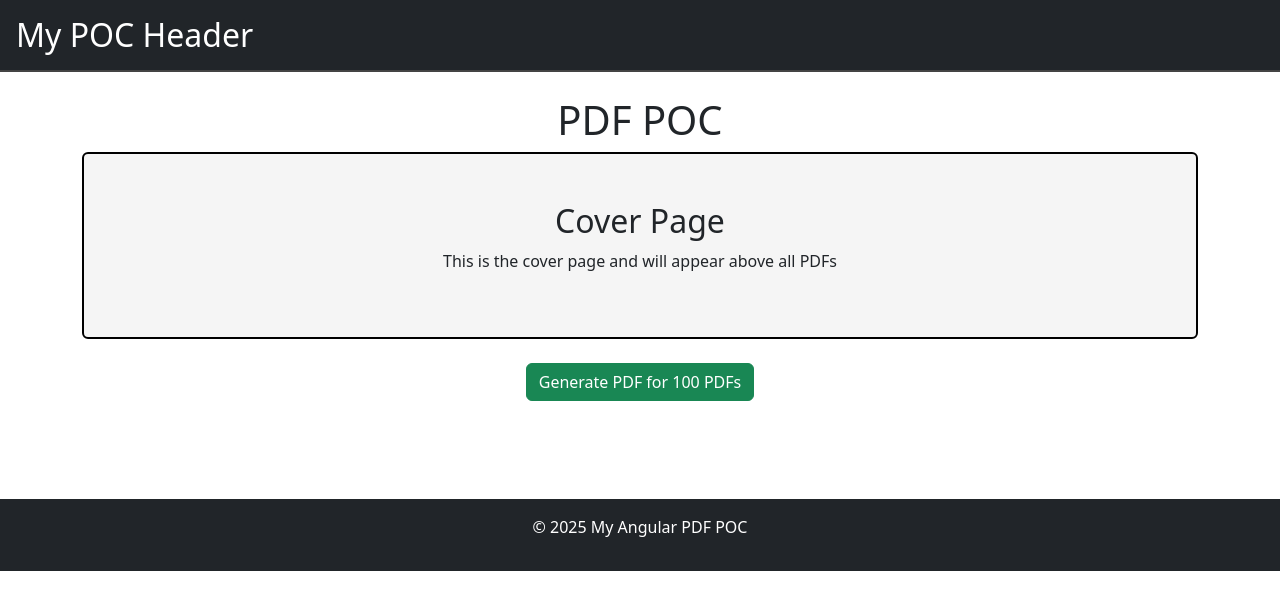
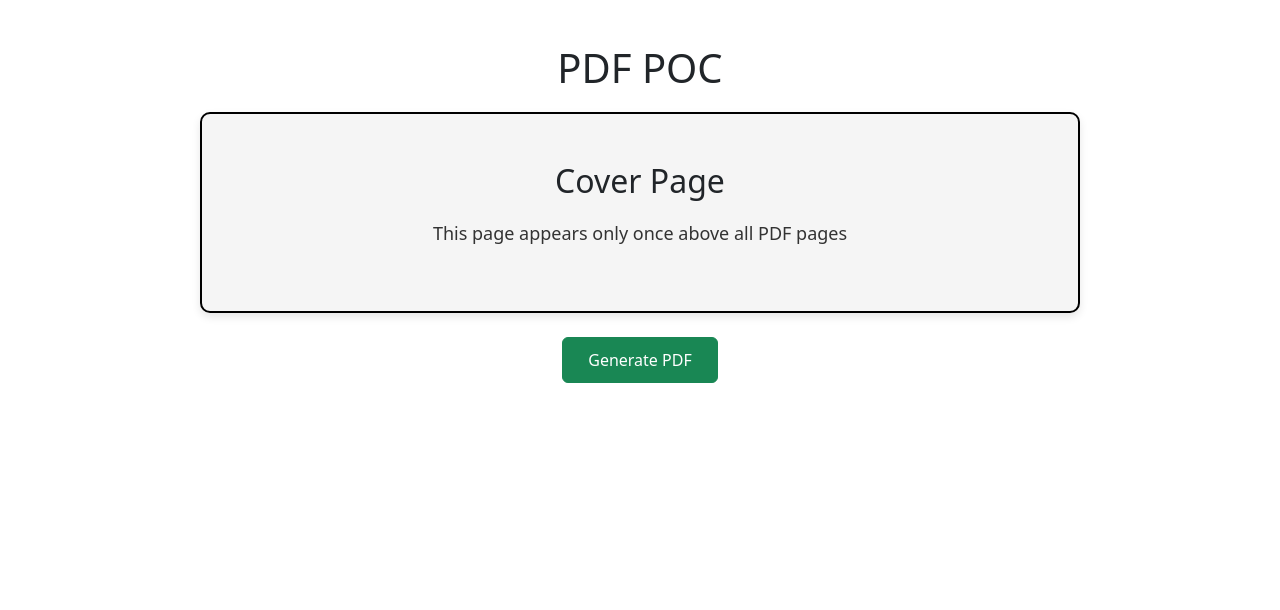
Before and after one commit to taneshag/pdf-poc, an Angular app: page / in a window 1280 px wide. Shown: the top 610 px of the page. Built offline with nearby package versions, Linux system fonts and the light colour scheme.

Commit message:
watermark cdn updated

```diff
--- a/src/app/app.css
+++ b/src/app/app.css
@@ -1,10 +1,35 @@
+/* General container spacing */
+.container {
+  padding: 20px;
+  padding-bottom: 50px;
+}
+
+/* Cover page box styling */
 .cover-box {
   border: 2px solid #000;
   background: #f5f5f5;
-  border-radius: 6px;
+  border-radius: 10px;
+  padding: 80px 40px;
+  margin: 20px auto;
+  width: 80%;
+  box-shadow: 0 4px 8px rgba(0, 0, 0, 0.1);
+  text-align: center;
+}
+
+/* Headings inside cover page */
+.cover-box h2 {
+  font-size: 32px;
   margin-bottom: 20px;
 }
 
-.container {
-  padding-bottom: 50px;
+.cover-box p {
+  font-size: 18px;
+  line-height: 1.5;
+  color: #333;
 }
+
+/* Button spacing */
+button.btn {
+  padding: 10px 25px;
+  font-size: 16px;
+}
--- a/src/app/app.html
+++ b/src/app/app.html
@@ -1,19 +1,15 @@
-<app-header></app-header>
-
 <div class="container mt-4">
   <h1 class="text-center">{{ title() }}</h1>
 
-  <!-- Cover Page -->
+  <!-- Cover Page content -->
   <div id="cover-page" class="cover-box text-center p-5 mb-4">
     <h2>Cover Page</h2>
-    <p>This is the cover page and will appear above all PDFs</p>
+    <p>This page appears only once above all PDF pages</p>
   </div>
 
   <div class="text-center mt-4">
     <button class="btn btn-success" (click)="generatePDF()">
-      Generate PDF for 100 PDFs
+      Generate PDF
     </button>
   </div>
 </div>
-
-<app-footer></app-footer>
--- a/src/app/app.ts
+++ b/src/app/app.ts
@@ -1,16 +1,11 @@
 import { Component, signal } from '@angular/core';
 import jsPDF from 'jspdf';
-import html2canvas from 'html2canvas';
-import { Header } from './header/header';
-import { Footer } from './footer/footer';
-import { CoverPage } from './cover-page/cover-page';
 
 @Component({
   selector: 'app-root',
   templateUrl: './app.html',
   styleUrls: ['./app.css'],
-  standalone: true,
-  imports: [Header, Footer, CoverPage]
+  standalone: true
 })
 export class App {
   title = signal('PDF POC');
@@ -22,23 +17,37 @@ export class App {
     const pageWidth = doc.internal.pageSize.getWidth();
     const pageHeight = doc.internal.pageSize.getHeight();
 
+    // Load watermark image from CDN
+    const watermark = await this.loadImage('https://cdn.testbook.com/article2pdf/v1/tb-logo-highres.png');
+
     // --- COVER PAGE ---
-    const coverElement = document.getElementById('cover-page')!;
-    const coverCanvas = await html2canvas(coverElement);
-    const coverImg = coverCanvas.toDataURL('image/png');
-    doc.addImage(coverImg, 'PNG', 0, 0, pageWidth, pageHeight);
+    const coverHeaderHeight = 80;
+    const coverFooterHeight = 60;
 
-    // Add watermark on cover page
-    this.addWatermark(doc, 'SAMPLE WATERMARK');
+    // Cover background color
+    doc.setFillColor(52, 152, 219); // Blue
+    doc.rect(0, 0, pageWidth, pageHeight, 'F');
 
-    // --- ADD 10 CONTENT PAGES WITH HEADER, FOOTER, WATERMARK ---
-    const numberOfPages = 10;
+    // Cover title
+    doc.setFontSize(30);
+    doc.setTextColor(255, 255, 255);
+    doc.text('COVER PAGE TITLE', pageWidth / 2, pageHeight / 2 - 20, { align: 'center' });
+
+    // Cover subtitle
+    doc.setFontSize(16);
+    doc.text('This is the subtitle of the cover page', pageWidth / 2, pageHeight / 2 + 20, { align: 'center' });
+
+    // Cover watermark (full original size)
+    this.addWatermark(doc, watermark.data, watermark.width, watermark.height);
+
+    // --- CONTENT PAGES ---
+    const numberOfPages = 3; // Example: 3 content pages
     for (let i = 1; i <= numberOfPages; i++) {
       doc.addPage();
 
       // HEADER
       const headerHeight = 50;
-      doc.setFillColor(52, 152, 219); // Blue header
+      doc.setFillColor(52, 152, 219);
       doc.rect(0, 0, pageWidth, headerHeight, 'F');
       doc.setFontSize(14);
       doc.setTextColor(255, 255, 255);
@@ -58,23 +67,50 @@ export class App {
       doc.text(`Footer - Page ${i}`, pageWidth / 2, pageHeight - 15, { align: 'center' });
 
       // WATERMARK
-      this.addWatermark(doc, 'SAMPLE WATERMARK');
+      this.addWatermark(doc, watermark.data, watermark.width, watermark.height);
     }
 
-    doc.save('pdf-with-cover-and-10-pages-watermark.pdf');
+    doc.save('pdf-with-full-size-watermark.pdf');
   }
 
-  private addWatermark(doc: jsPDF, text: string) {
+  private async loadImage(url: string): Promise<{ data: string; width: number; height: number }> {
+    return new Promise((resolve, reject) => {
+      const img = new Image();
+      img.crossOrigin = 'Anonymous'; // Handle CORS
+      img.onload = () => {
+        const canvas = document.createElement('canvas');
+        canvas.width = img.width;
+        canvas.height = img.height;
+        const ctx = canvas.getContext('2d');
+        ctx?.drawImage(img, 0, 0);
+        resolve({ data: canvas.toDataURL('image/png'), width: img.width, height: img.height });
+      };
+      img.onerror = reject;
+      img.src = url;
+    });
+  }
+
+  private addWatermark(doc: jsPDF, imageData: string, originalWidth: number, originalHeight: number) {
     const pageWidth = doc.internal.pageSize.getWidth();
     const pageHeight = doc.internal.pageSize.getHeight();
 
-    doc.setFontSize(60);
-    doc.setTextColor(150, 150, 150);
-    doc.setGState(new (doc as any).GState({ opacity: 0.2 }));
-    doc.text(text, pageWidth / 2, pageHeight / 2, {
-      align: 'center',
-      angle: 45
-    });
-    doc.setGState(new (doc as any).GState({ opacity: 1 }));
+    // Center the image
+    const x = (pageWidth - originalWidth) / 2;
+    const y = (pageHeight - originalHeight) / 2;
+
+    // Opacity
+    if ((doc as any).setGState) {
+      const gState = new (doc as any).GState({ opacity: 0.2 });
+      doc.setGState(gState);
+    }
+
+    // Add image at full original size
+    doc.addImage(imageData, 'PNG', x, y, originalWidth, originalHeight);
+
+    // Reset opacity
+    if ((doc as any).setGState) {
+      const gState = new (doc as any).GState({ opacity: 1 });
+      doc.setGState(gState);
+    }
   }
 }
--- a/src/app/cover-page/cover-page.css
+++ b/src/app/cover-page/cover-page.css
@@ -1,6 +1,12 @@
-.cover-box {
-  border: 2px dashed #333;
+.cover-page-box {
+  width: 50%;
+  height: 10%;
+  display: flex;
+  flex-direction: column;
+  justify-content: center;
+  align-items: center;
+  background-color: #f5f5f5;
+  border: 2px solid #000;
+  border-radius: 10px;
   padding: 50px;
-  font-family: Arial, sans-serif;
-  background-color: blue;
 }
--- a/src/app/cover-page/cover-page.html
+++ b/src/app/cover-page/cover-page.html
@@ -1,4 +1,5 @@
-<div class="cover-page text-center p-5">
-  <h1>Welcome to the PDF POC</h1>
-  <p>This is the cover page loaded before PDF generation</p>
+<div class="cover-page-box text-center">
+  <h1>Angular PDF POC</h1>
+  <h3>Cover Page</h3>
+  <p>.</p>
 </div>
```
